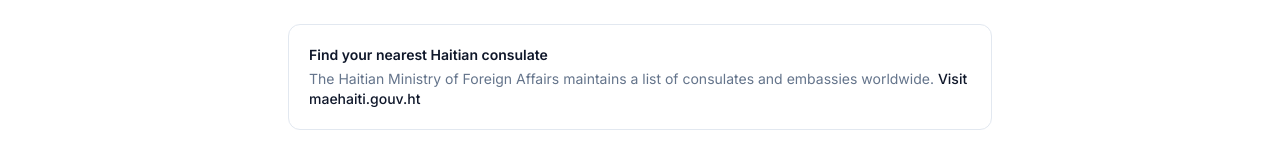
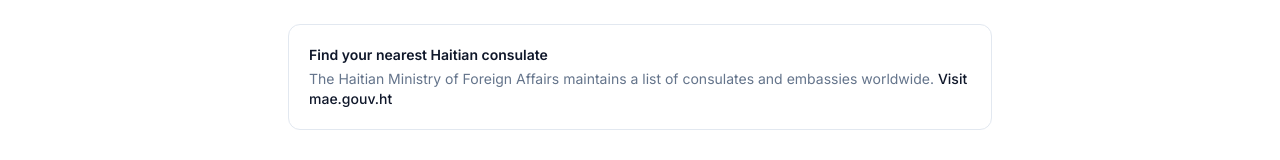
Before and after one commit to haitiansintech/Vwa, a Next.js app: page /en/resources/documentation in a window 1280 px wide. Shown: the part 1166-1326 px from the top of the page. Built offline with nearby package versions, Linux system fonts and the light colour scheme; no server answers.

Commit message:
update the minitry of foreign and religious affairs

```diff
--- a/app/[lang]/(marketing)/resources/documentation/page.tsx
+++ b/app/[lang]/(marketing)/resources/documentation/page.tsx
@@ -85,12 +85,12 @@
           The Haitian Ministry of Foreign Affairs maintains a list of consulates and embassies
           worldwide.{" "}
           <a
-            href="https://www.maehaiti.gouv.ht"
+            href="https://www.mae.gouv.ht"
             target="_blank"
             rel="noreferrer"
             className="font-medium text-primary hover:underline"
           >
-            Visit maehaiti.gouv.ht
+            Visit mae.gouv.ht
           </a>
         </p>
       </div>
```
